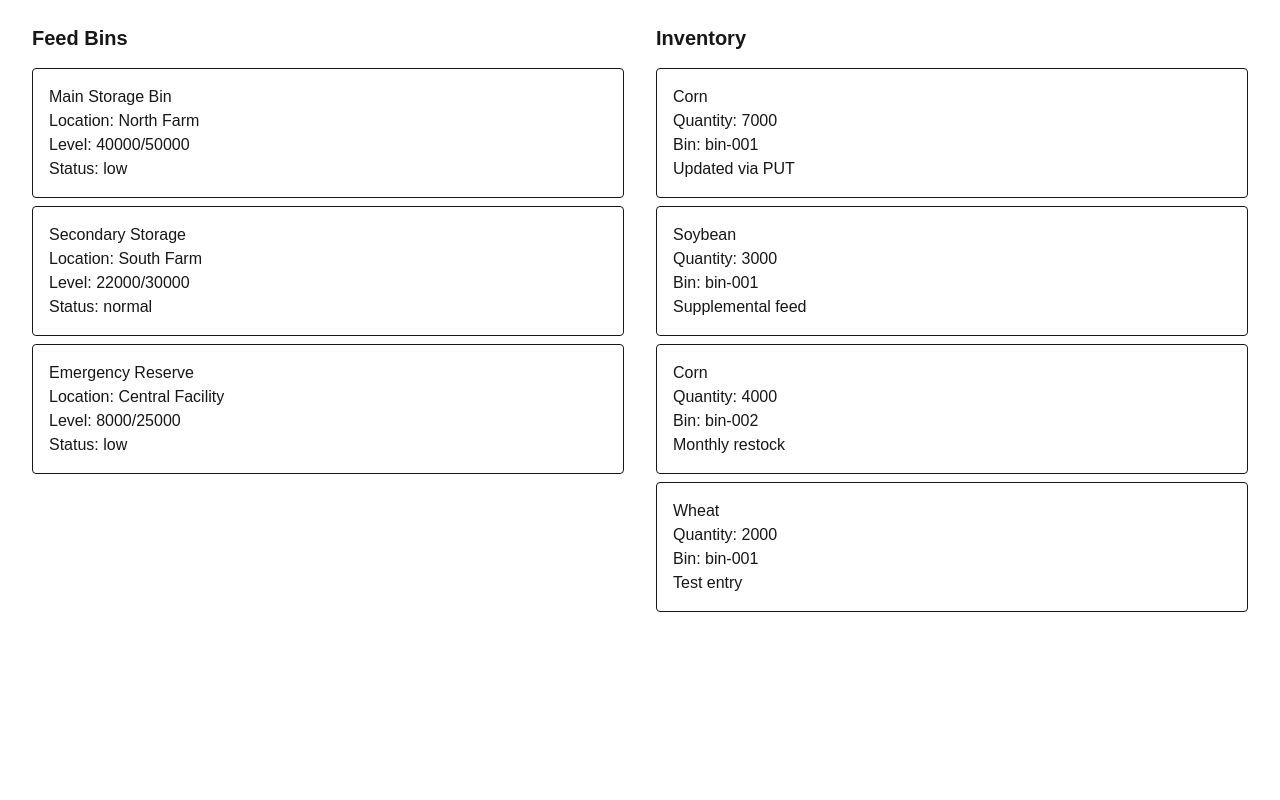
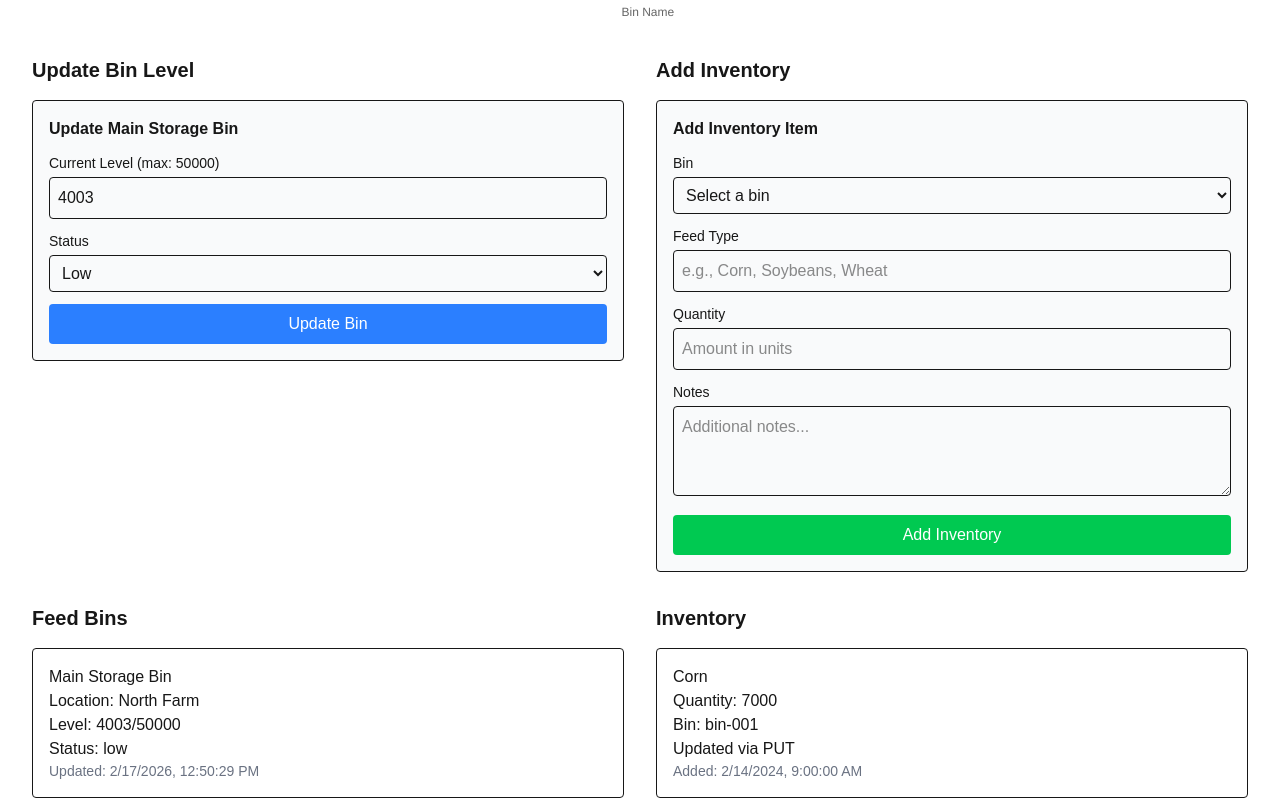
Before and after one commit to moj1987/binsentry-dashboard, a Next.js app: page /dashboard in a window 1280 px wide. Shown: the part 684-1484 px from the top of the page. Before the commit the page ends 1328 px from the top, so only its background shows below. Built offline with nearby package versions, Linux system fonts and the light colour scheme.

Commit message:
Add forms

```diff
--- a/app/dashboard/page.js
+++ b/app/dashboard/page.js
@@ -2,6 +2,8 @@
 
 import { useState, useEffect } from 'react';
 import BinLevelChart from '../../components/charts/BinLevelChart';
+import BinUpdateForm from '../../components/forms/BinUpdateForm';
+import InventoryForm from '../../components/forms/InventoryForm';
 
 export default function Dashboard() {
   const [bins, setBins] = useState([]);
@@ -20,16 +22,51 @@ export default function Dashboard() {
   };
 
   useEffect(() => {
-    fetchBins();
-    fetchInventory();
+    const loadData = async () => {
+      await fetchBins();
+      await fetchInventory();
+    };
+    loadData();
   }, []);
 
   return (
     <div className="p-8">
-      <BinLevelChart data={bins} />
       <h1 className="text-3xl font-bold mb-8">BinSentry Dashboard</h1>
 
-      <div className="grid grid-cols-2 gap-8">
+      {/* Chart Section */}
+      <div className="mb-8">
+        <BinLevelChart data={bins} />
+      </div>
+
+      {/* Forms Section */}
+      <div className="grid grid-cols-1 lg:grid-cols-2 gap-8 mb-8">
+        <div>
+          <h2 className="text-xl font-semibold mb-4">Update Bin Level</h2>
+          {bins.length > 0 && (
+            <BinUpdateForm
+              bin={bins[0]}
+              onUpdate={() => {
+                fetchBins();
+                fetchInventory();
+              }}
+            />
+          )}
+        </div>
+
+        <div>
+          <h2 className="text-xl font-semibold mb-4">Add Inventory</h2>
+          <InventoryForm
+            bins={bins}
+            onAdd={() => {
+              fetchBins();
+              fetchInventory();
+            }}
+          />
+        </div>
+      </div>
+
+      {/* Data Display Section */}
+      <div className="grid grid-cols-1 lg:grid-cols-2 gap-8">
         <div>
           <h2 className="text-xl font-semibold mb-4">Feed Bins</h2>
           <div className="space-y-2">
@@ -39,6 +76,9 @@ export default function Dashboard() {
                 <p>Location: {bin.location}</p>
                 <p>Level: {bin.currentLevel}/{bin.capacity}</p>
                 <p>Status: {bin.status}</p>
+                <p className="text-sm text-gray-500">
+                  Updated: {new Date(bin.lastUpdated).toLocaleString()}
+                </p>
               </div>
             ))}
           </div>
@@ -53,6 +93,9 @@ export default function Dashboard() {
                 <p>Quantity: {item.quantity}</p>
                 <p>Bin: {item.binId}</p>
                 <p>{item.notes}</p>
+                <p className="text-sm text-gray-500">
+                  Added: {new Date(item.entryDate).toLocaleString()}
+                </p>
               </div>
             ))}
           </div>
--- /dev/null
+++ b/components/forms/BinUpdateForm.js
@@ -0,0 +1,93 @@
+'use client';
+
+import { useState } from 'react';
+
+export default function BinUpdateForm({ bin, onUpdate }) {
+  const [currentLevel, setCurrentLevel] = useState(bin.currentLevel);
+  const [status, setStatus] = useState(bin.status);
+  const [loading, setLoading] = useState(false);
+  const [message, setMessage] = useState('');
+
+  const handleSubmit = async (e) => {
+    e.preventDefault();
+    setLoading(true);
+    setMessage('');
+
+    try {
+      const response = await fetch(`/api/bins`, {
+        method: 'PUT',
+        headers: {
+          'Content-Type': 'application/json',
+        },
+        body: JSON.stringify({
+          id: bin.id,
+          currentLevel: parseInt(currentLevel),
+          status: status,
+          lastUpdated: new Date().toISOString()
+        }),
+      });
+
+      if (response.ok) {
+        setMessage('Bin updated successfully!');
+        onUpdate(); // Refresh the data
+      } else {
+        setMessage('Error updating bin');
+      }
+    } catch (error) {
+      setMessage('Error: ' + error.message);
+    } finally {
+      setLoading(false);
+    }
+  };
+
+  return (
+    <div className="border p-4 rounded bg-gray-50">
+      <h3 className="font-semibold mb-3">Update {bin.name}</h3>
+
+      <form onSubmit={handleSubmit} className="space-y-3">
+        <div>
+          <label className="block text-sm font-medium mb-1">
+            Current Level (max: {bin.capacity})
+          </label>
+          <input
+            type="number"
+            min="0"
+            max={bin.capacity}
+            value={currentLevel}
+            onChange={(e) => setCurrentLevel(e.target.value)}
+            className="w-full p-2 border rounded"
+            required
+          />
+        </div>
+
+        <div>
+          <label className="block text-sm font-medium mb-1">Status</label>
+          <select
+            value={status}
+            onChange={(e) => setStatus(e.target.value)}
+            className="w-full p-2 border rounded"
+          >
+            <option value="normal">Normal</option>
+            <option value="low">Low</option>
+            <option value="critical">Critical</option>
+            <option value="full">Full</option>
+          </select>
+        </div>
+
+        <button
+          type="submit"
+          disabled={loading}
+          className="w-full bg-blue-500 text-white p-2 rounded hover:bg-blue-600 disabled:bg-gray-400"
+        >
+          {loading ? 'Updating...' : 'Update Bin'}
+        </button>
+
+        {message && (
+          <div className={`p-2 rounded text-sm ${message.includes('success') ? 'bg-green-100 text-green-800' : 'bg-red-100 text-red-800'}`}>
+            {message}
+          </div>
+        )}
+      </form>
+    </div>
+  );
+}
--- /dev/null
+++ b/components/forms/InventoryForm.js
@@ -0,0 +1,132 @@
+'use client';
+
+import { useState } from 'react';
+
+export default function InventoryForm({ bins, onAdd }) {
+  const [formData, setFormData] = useState({
+    binId: '',
+    feedType: '',
+    quantity: '',
+    notes: ''
+  });
+  const [loading, setLoading] = useState(false);
+  const [message, setMessage] = useState('');
+
+  const handleChange = (e) => {
+    setFormData({
+      ...formData,
+      [e.target.name]: e.target.value
+    });
+  };
+
+  const handleSubmit = async (e) => {
+    e.preventDefault();
+    setLoading(true);
+    setMessage('');
+
+    try {
+      const response = await fetch('/api/inventory', {
+        method: 'POST',
+        headers: {
+          'Content-Type': 'application/json',
+        },
+        body: JSON.stringify({
+          ...formData,
+          quantity: parseInt(formData.quantity),
+          entryDate: new Date().toISOString()
+        }),
+      });
+
+      if (response.ok) {
+        setMessage('Inventory item added successfully!');
+        setFormData({ binId: '', feedType: '', quantity: '', notes: '' });
+        onAdd(); // Refresh the data
+      } else {
+        setMessage('Error adding inventory item');
+      }
+    } catch (error) {
+      setMessage('Error: ' + error.message);
+    } finally {
+      setLoading(false);
+    }
+  };
+
+  return (
+    <div className="border p-4 rounded bg-gray-50">
+      <h3 className="font-semibold mb-3">Add Inventory Item</h3>
+
+      <form onSubmit={handleSubmit} className="space-y-3">
+        <div>
+          <label className="block text-sm font-medium mb-1">Bin</label>
+          <select
+            name="binId"
+            value={formData.binId}
+            onChange={handleChange}
+            className="w-full p-2 border rounded"
+            required
+          >
+            <option value="">Select a bin</option>
+            {bins.map(bin => (
+              <option key={bin.id} value={bin.id}>
+                {bin.name} - {bin.location}
+              </option>
+            ))}
+          </select>
+        </div>
+
+        <div>
+          <label className="block text-sm font-medium mb-1">Feed Type</label>
+          <input
+            type="text"
+            name="feedType"
+            value={formData.feedType}
+            onChange={handleChange}
+            placeholder="e.g., Corn, Soybeans, Wheat"
+            className="w-full p-2 border rounded"
+            required
+          />
+        </div>
+
+        <div>
+          <label className="block text-sm font-medium mb-1">Quantity</label>
+          <input
+            type="number"
+            name="quantity"
+            value={formData.quantity}
+            onChange={handleChange}
+            placeholder="Amount in units"
+            min="1"
+            className="w-full p-2 border rounded"
+            required
+          />
+        </div>
+
+        <div>
+          <label className="block text-sm font-medium mb-1">Notes</label>
+          <textarea
+            name="notes"
+            value={formData.notes}
+            onChange={handleChange}
+            placeholder="Additional notes..."
+            className="w-full p-2 border rounded"
+            rows="3"
+          />
+        </div>
+
+        <button
+          type="submit"
+          disabled={loading}
+          className="w-full bg-green-500 text-white p-2 rounded hover:bg-green-600 disabled:bg-gray-400"
+        >
+          {loading ? 'Adding...' : 'Add Inventory'}
+        </button>
+
+        {message && (
+          <div className={`p-2 rounded text-sm ${message.includes('success') ? 'bg-green-100 text-green-800' : 'bg-red-100 text-red-800'}`}>
+            {message}
+          </div>
+        )}
+      </form>
+    </div>
+  );
+}
--- a/data/bins.json
+++ b/data/bins.json
@@ -4,8 +4,8 @@
     "name": "Main Storage Bin",
     "location": "North Farm",
     "capacity": 50000,
-    "currentLevel": 40000,
-    "lastUpdated": "2024-02-14T10:30:00Z",
+    "currentLevel": 4003,
+    "lastUpdated": "2026-02-17T12:50:29.800Z",
     "status": "low"
   },
   {
--- a/data/inventory.json
+++ b/data/inventory.json
@@ -30,5 +30,13 @@
     "quantity": 2000,
     "entryDate": "2026-02-15T13:26:12.232Z",
     "notes": "Test entry"
+  },
+  {
+    "id": "inv-1771331886926",
+    "binId": "bin-003",
+    "feedType": "Corn",
+    "quantity": 100000,
+    "entryDate": "2026-02-17T12:38:06.926Z",
+    "notes": "Test form"
   }
 ]
```
